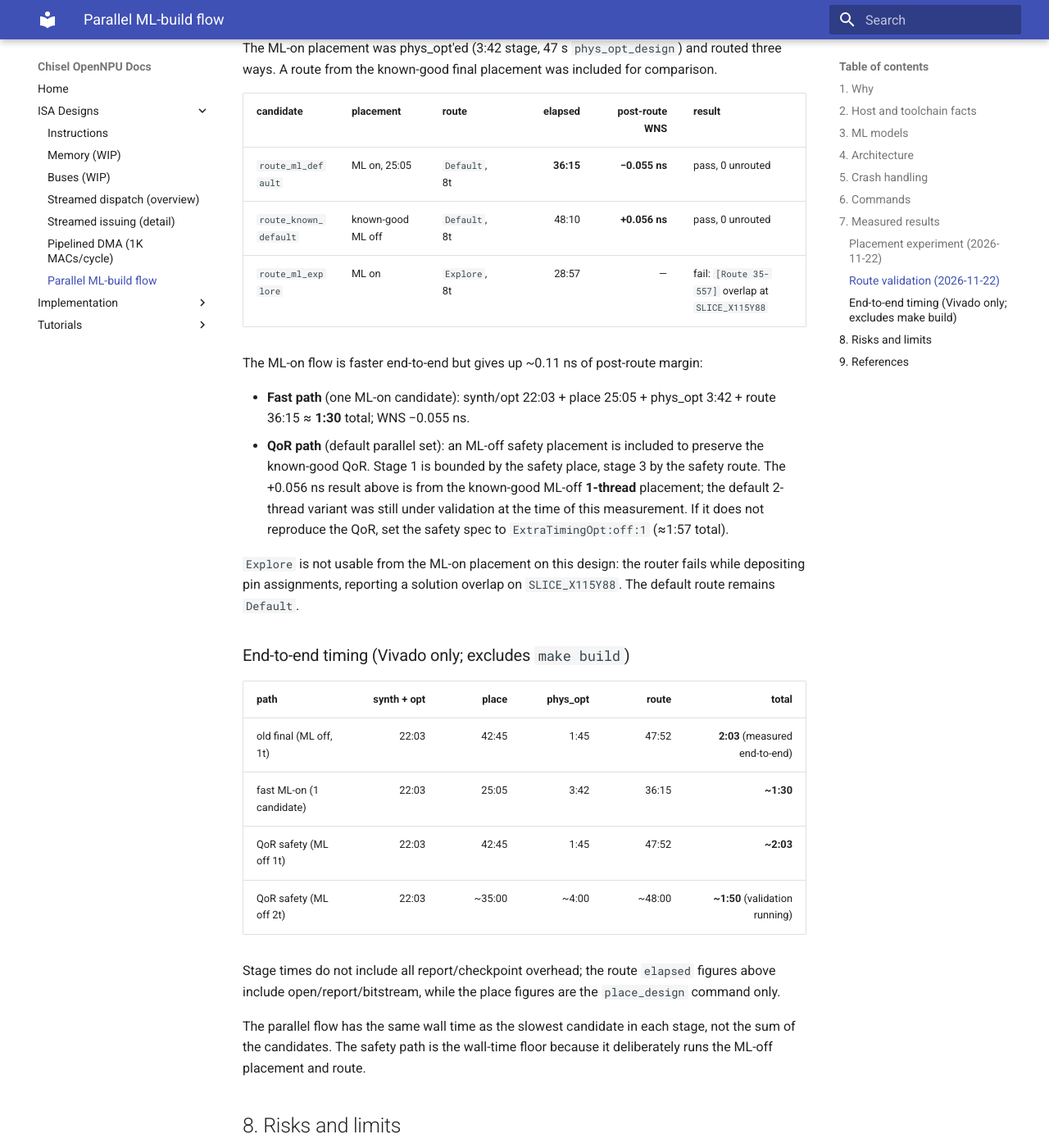
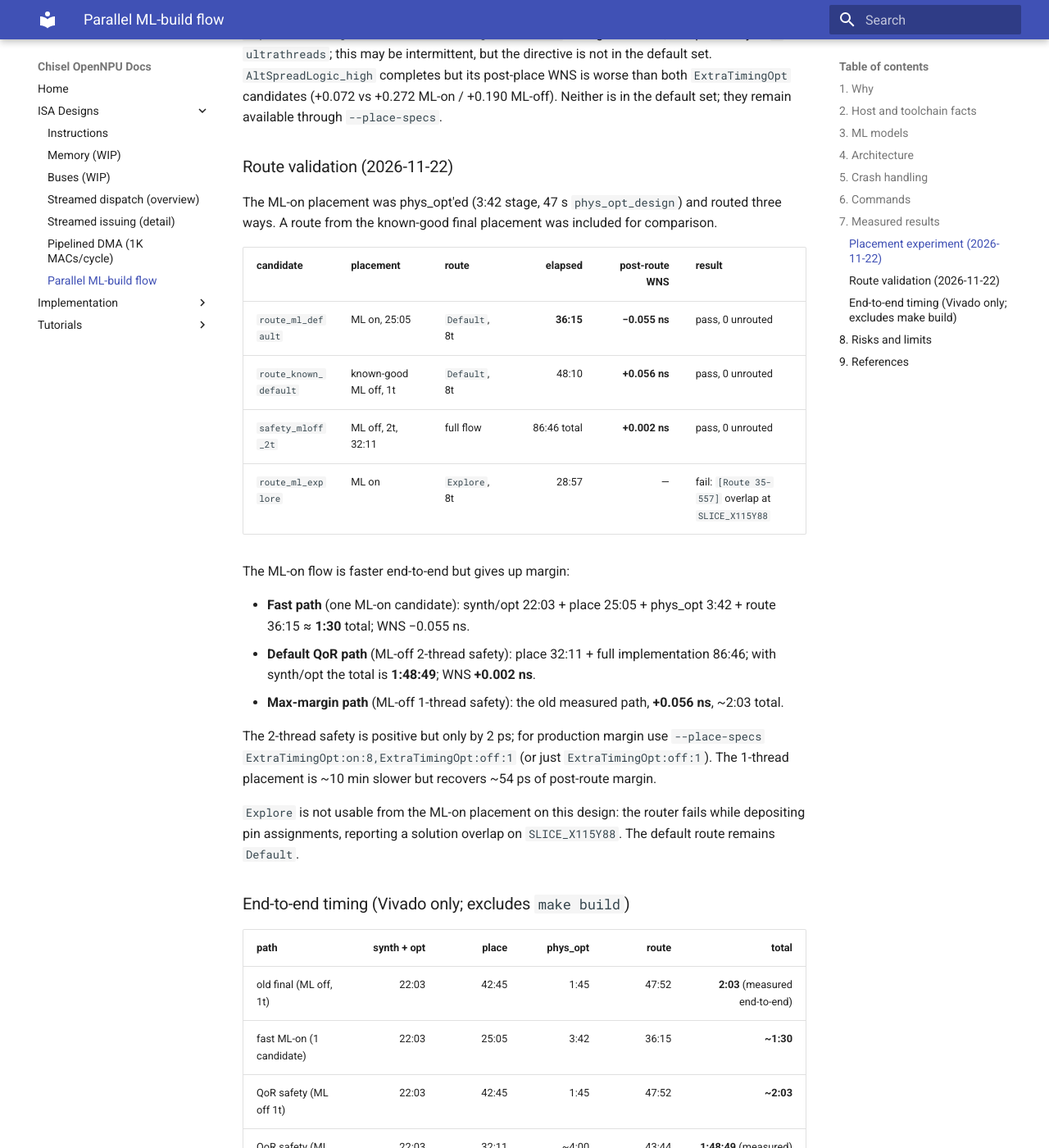
Before and after one commit to mpskex/chisel-npu, an MkDocs documentation site: the page built from docs/designs/06.parallel-ml-build.md, in a window 1280 px wide and 1400 px high, scrolled down 6561 px. Shown: the whole window at 82% size. Built offline with MkDocs 1.6.1 and Material for MkDocs 9.7.7, drawn with Linux system fonts in a browser that asks for light colours; some of the changed text lies outside the part shown.

Commit message:
docs(vu9p): record 2-thread safety result (+0.002 ns, 1:49 full)

````diff
--- a/docs/designs/06.parallel-ml-build.md
+++ b/docs/designs/06.parallel-ml-build.md
@@ -27,6 +27,7 @@ Measured with the same post-opt checkpoint:
 | flow | place elapsed | peak memory | post-place WNS |
 |:--|--:|--:|--:|
 | ML off, 1 thread (final A+B+P) | 42:45 | ~12.0 GB | +0.190 ns |
+| ML off, 2 threads (safety) | 32:11 | 12.2 GB | +0.166 ns |
 | ML on, 8 threads | **25:05** | **13.25 GB** | **+0.272 ns** |
 | ML on, 8 threads + `-ultrathreads` | SIGSEGV at ~5:20 | ~10.5 GB | — |
 
@@ -125,7 +126,9 @@ The host launcher `tool/fpga/parallel_impl.py` sizes concurrency from
 - reserve **6 GB** for the OS;
 - ~**2.5 physical cores** per candidate (measured 2.4 cores average);
 - default **2 candidates**: one ML-on placement (fast) and one ML-off
-  2-thread safety placement (QoR); 60 GiB / 8 cores runs them comfortably.
+  2-thread safety placement (QoR, measured +0.002 ns post-route); 60 GiB /
+  8 cores runs them comfortably.  Use `ExtraTimingOpt:off:1` for the
+  max-margin +0.056 ns path.
 - On a 32 GiB host the same model clamps to 1; on 64 GiB it clamps to 2–3
   depending on headroom.
 
@@ -189,6 +192,13 @@ the ~−0.055 ns ML-on route) use one ML-on candidate:
 ```bash
 tool/fpga/build_vu9p_parallel.sh --jobs 1 \
   --place-specs ExtraTimingOpt:on:8
+```
+
+For maximum timing margin, use the ML-off 1-thread safety candidate:
+
+```bash
+tool/fpga/build_vu9p_parallel.sh --jobs 1 \
+  --place-specs ExtraTimingOpt:off:1
 ```
 
 It runs:
@@ -287,20 +297,24 @@ for comparison.
 | candidate | placement | route | elapsed | post-route WNS | result |
 |:--|:--|:--|--:|--:|:--|
 | `route_ml_default` | ML on, 25:05 | `Default`, 8t | **36:15** | **−0.055 ns** | pass, 0 unrouted |
-| `route_known_default` | known-good ML off | `Default`, 8t | 48:10 | **+0.056 ns** | pass, 0 unrouted |
+| `route_known_default` | known-good ML off, 1t | `Default`, 8t | 48:10 | **+0.056 ns** | pass, 0 unrouted |
+| `safety_mloff_2t` | ML off, 2t, 32:11 | full flow | 86:46 total | **+0.002 ns** | pass, 0 unrouted |
 | `route_ml_explore` | ML on | `Explore`, 8t | 28:57 | — | fail: `[Route 35-557]` overlap at `SLICE_X115Y88` |
 
-The ML-on flow is faster end-to-end but gives up ~0.11 ns of post-route
-margin:
+The ML-on flow is faster end-to-end but gives up margin:
 
 - **Fast path** (one ML-on candidate): synth/opt 22:03 + place 25:05 +
   phys_opt 3:42 + route 36:15 ≈ **1:30** total; WNS −0.055 ns.
-- **QoR path** (default parallel set): an ML-off safety placement is included
-  to preserve the known-good QoR.  Stage 1 is bounded by the safety place,
-  stage 3 by the safety route.  The +0.056 ns result above is from the known-good
-  ML-off **1-thread** placement; the default 2-thread variant was still under
-  validation at the time of this measurement.  If it does not reproduce the
-  QoR, set the safety spec to `ExtraTimingOpt:off:1` (≈1:57 total).
+- **Default QoR path** (ML-off 2-thread safety): place 32:11 + full
+  implementation 86:46; with synth/opt the total is **1:48:49**; WNS
+  **+0.002 ns**.
+- **Max-margin path** (ML-off 1-thread safety): the old measured path,
+  **+0.056 ns**, ~2:03 total.
+
+The 2-thread safety is positive but only by 2 ps; for production margin use
+`--place-specs ExtraTimingOpt:on:8,ExtraTimingOpt:off:1` (or just
+`ExtraTimingOpt:off:1`).  The 1-thread placement is ~10 min slower but
+recovers ~54 ps of post-route margin.
 
 `Explore` is not usable from the ML-on placement on this design: the router
 fails while depositing pin assignments, reporting a solution overlap on
@@ -313,7 +327,7 @@ fails while depositing pin assignments, reporting a solution overlap on
 | old final (ML off, 1t) | 22:03 | 42:45 | 1:45 | 47:52 | **2:03** (measured end-to-end) |
 | fast ML-on (1 candidate) | 22:03 | 25:05 | 3:42 | 36:15 | **~1:30** |
 | QoR safety (ML off 1t) | 22:03 | 42:45 | 1:45 | 47:52 | **~2:03** |
-| QoR safety (ML off 2t) | 22:03 | ~35:00 | ~4:00 | ~48:00 | **~1:50** (validation running) |
+| QoR safety (ML off 2t) | 22:03 | 32:11 | ~4:00 | 43:44 | **1:48:49** (measured) |
 
 Stage times do not include all report/checkpoint overhead; the route `elapsed`
 figures above include open/report/bitstream, while the place figures are the
````
Also changed, not shown: docs/implementations/FPGA_VU9P.md (+9 -6 lines).
